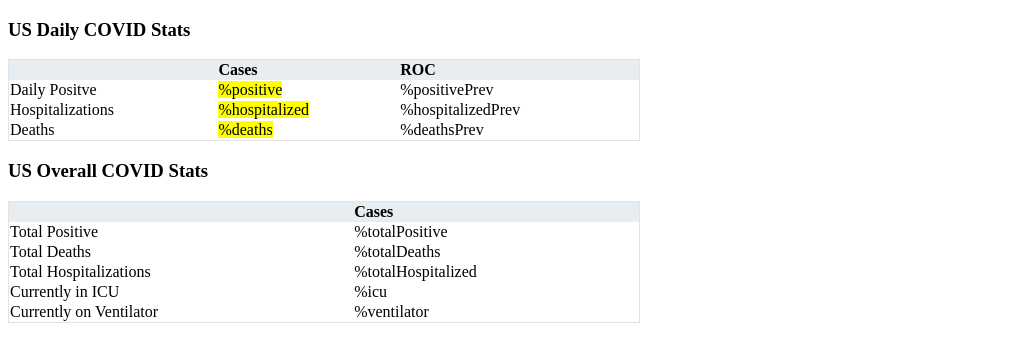
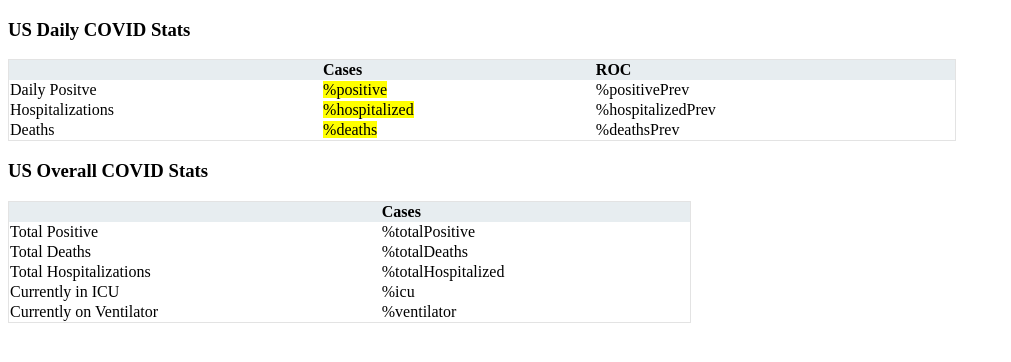
Before and after one commit to kaushikbhimraj/COVID_Daily_Cases_Email_Blaster, a plain HTML site: page index.html in a window 1280 px wide. Shown: the whole page, without its empty margins (0-1011 px from the left). Drawn offline with Linux system fonts and the light colour scheme.

Commit message:
Update index.html

```diff
--- a/index.html
+++ b/index.html
@@ -6,7 +6,7 @@
   <body>
     <h3>US Daily COVID Stats</h3>
 
-    <table style="text-align:left;width:50%;border-collapse:collapse;border:1px solid #e3e3e3;">
+    <table style="text-align:left;width:75%;border-collapse:collapse;border:1px solid #e3e3e3;">
         <tr style="background-color:#e7edf0">
             <th></th>
             <th>Cases</th>
@@ -30,7 +30,7 @@
     </table>
 
     <h3>US Overall COVID Stats</h3>
-    <table style="text-align:left;width:50%;border-collapse:collapse;border:1px solid #e3e3e3;">
+    <table style="text-align:left;width:54%;border-collapse:collapse;border:1px solid #e3e3e3;">
         <tr style="background-color:#e7edf0">
             <th></th>
             <th>Cases</th>
```
